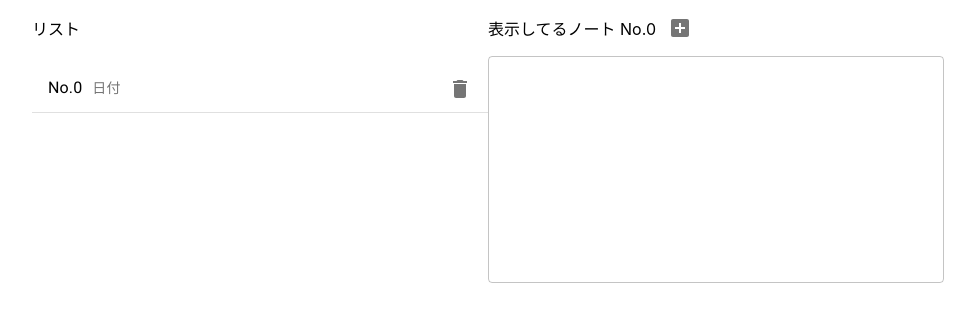
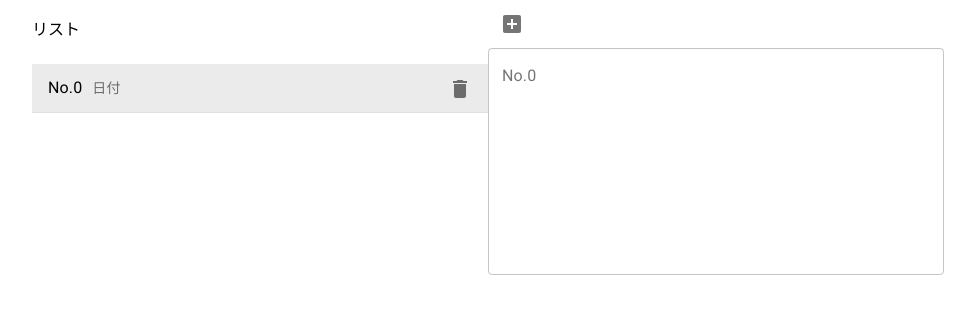
Before and after one commit to nkmrsts/note, a React (Create React App) app: page / in a window 1280 px wide. Both pictures are taken after a click on the button "Add". Shown: the top 322 px of the page, without its empty margins (152-1127 px from the left). Built offline with nearby package versions, Linux system fonts and the light colour scheme.

Commit message:
見た目の調整

```diff
--- a/src/App.tsx
+++ b/src/App.tsx
@@ -55,8 +55,8 @@ const App: React.FC = () => {
             <p>リスト</p>
             <List>
               {items.map((value,index)=> (
-              <ListItem style={{ cursor: 'pointer'}} key={index} divider onClick={()=>onSelect(index)}>
-                <ListItemText style={{ flex: '0 0 auto', marginRight: '10px' }} primary={`No.${index}`}/>
+              <ListItem button selected={currentNote === index} key={index} divider onClick={()=>onSelect(index)}>
+                <ListItemText style={{ flex: '0 0 auto', marginRight: '10px'}} primary={`No.${index}`}/>
                 <ListItemText primary={value} secondary="日付" />
                 <ListItemSecondaryAction>
                   <IconButton edge="end" aria-label="Delete" onClick={()=>onDelete(index)}>
@@ -69,12 +69,11 @@ const App: React.FC = () => {
           </Box>
           <Box flex="0 1 50%">
             <Box display="flex">
-              <p>表示してるノート No.{currentNote}</p>
               <IconButton edge="end" aria-label="Add" onClick={onAdd}>
                 <AddBoxIcon />
               </IconButton>
             </Box>
-            <TextField value={text} onChange={e=>handleChange(e.target.value)} fullWidth multiline rows="10" variant="outlined" />
+            <TextField label={'No.'+currentNote} value={text} onChange={e=>handleChange(e.target.value)} fullWidth multiline rows="10" variant="outlined" />
           </Box>
         </Box>
       </Container>
```
